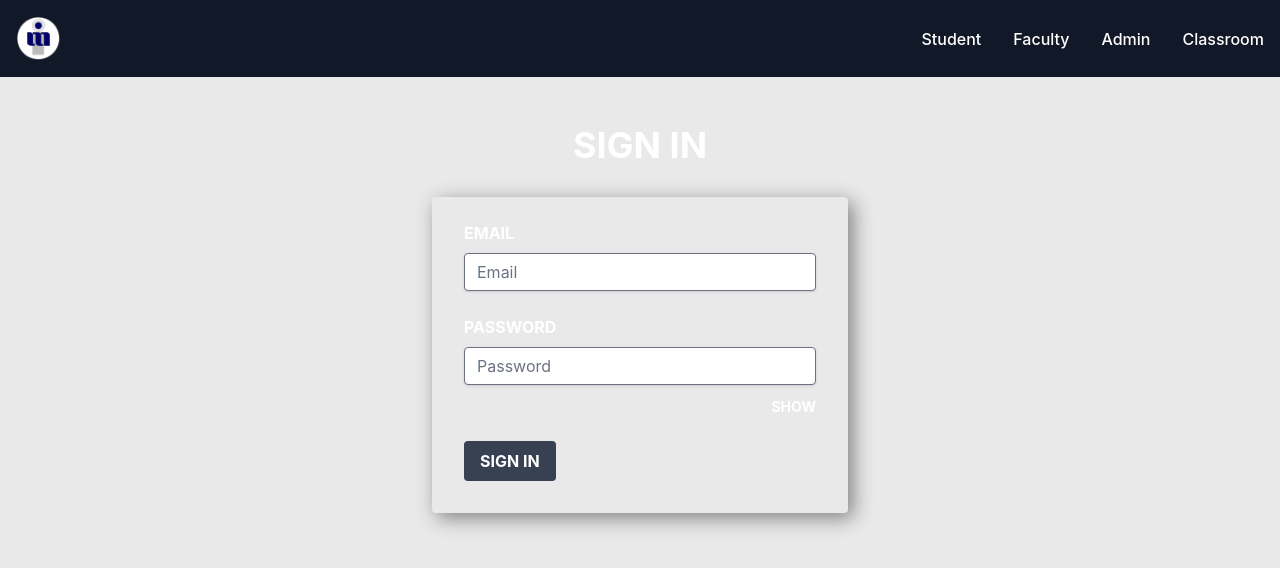
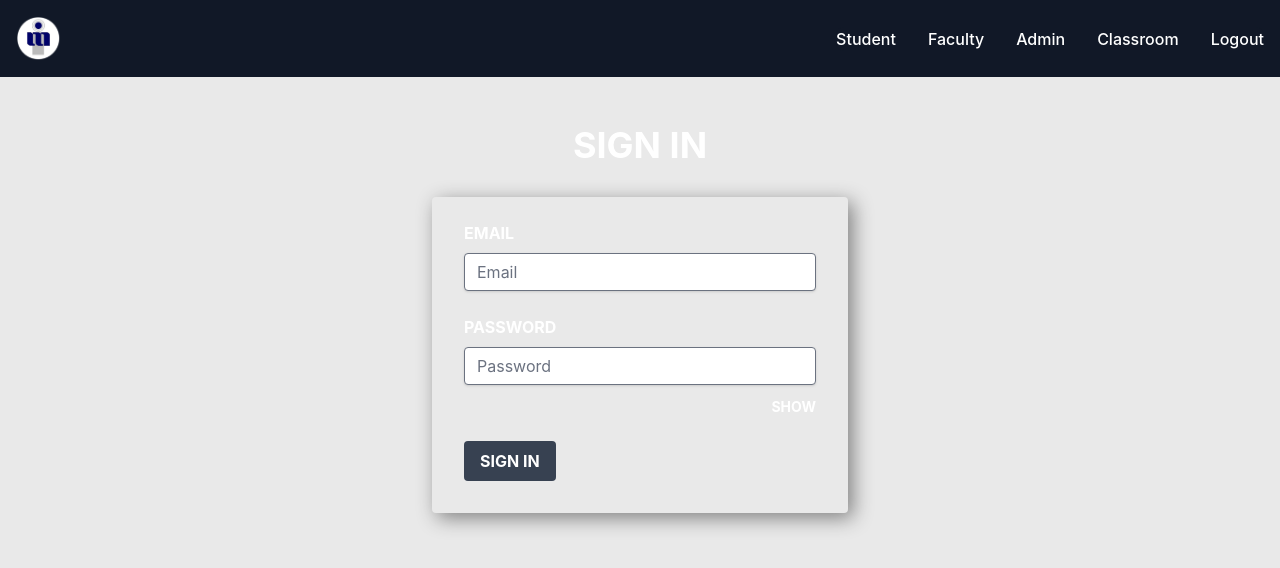
Before and after one commit to SRAM-BCS/Admin-Panel, a React (Create React App) app: page / in a window 1280 px wide. Shown: the top 568 px of the page. Built offline with nearby package versions, Linux system fonts and the light colour scheme.

Commit message:
add logout

```diff
--- a/src/Components/Navbar.tsx
+++ b/src/Components/Navbar.tsx
@@ -104,6 +104,18 @@ const Navbar: React.FC<NavProps> = ({ currentUser }) => {
                   Classroom
                 </a>
               </li>
+              <li>
+                <span
+                  className={
+                    "block py-2 pl-3 pr-4 rounded md:border-0 md:p-0 text-white hover:text-blue-500"
+                  }
+                  onClick={() => {
+                    // logic to logout
+                  }}
+                >
+                  Logout
+                </span>
+              </li>
             </ul>
           ) : null}
         </div>
```
